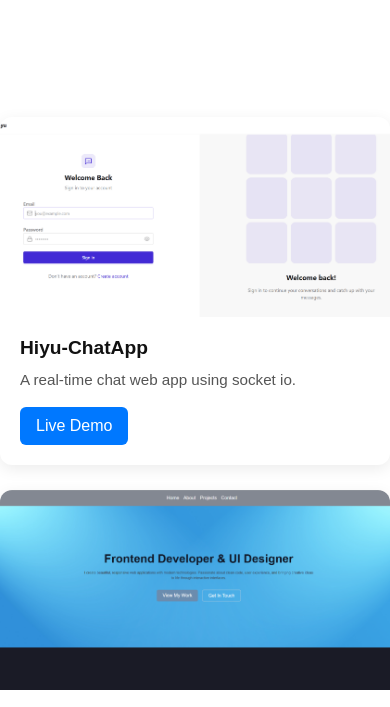
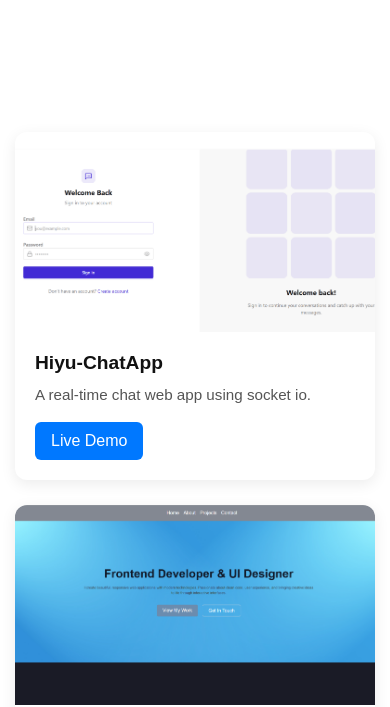
Before and after one commit to AbhinavShrivastav12/my-portfolio, a plain HTML site: page pages/projects.html in a window 390 px wide. Shown: the part 110-817 px from the top of the page. Drawn offline with Linux system fonts and the light colour scheme; files whose address does not match are found by name.

Commit message:
added the padding

```diff
--- a/style.css
+++ b/style.css
@@ -727,6 +727,9 @@ body.dark-mode .button_class {
         gap: 10px;
         margin: 10px auto;
     }
+    .projects-container {
+        padding: 15px !important;
+    }
      .project-content h3 {
         font-size: 1.1rem;
       }
```
